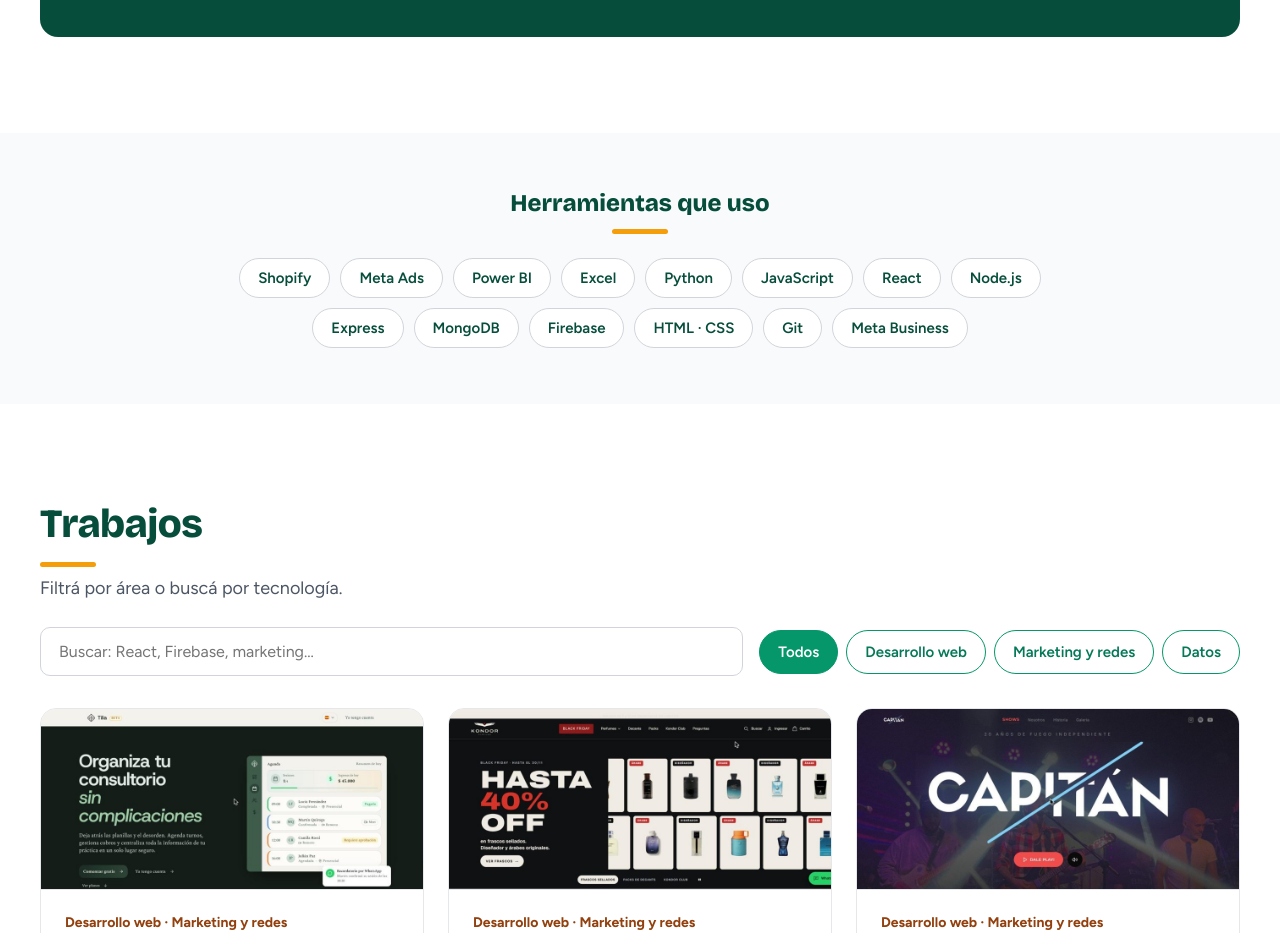
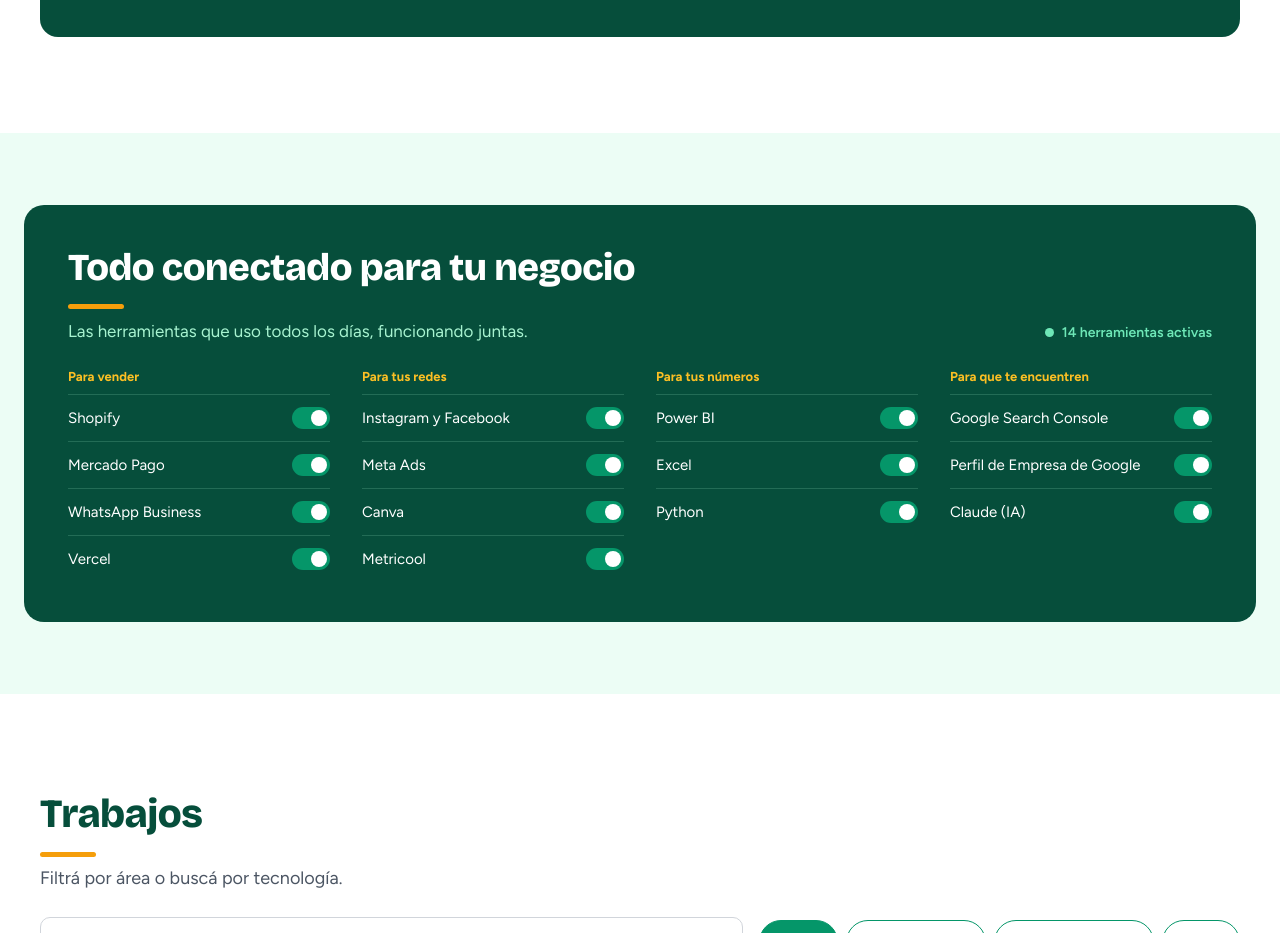
Before and after one commit to hernanarana/hernanarana.github.io, a plain HTML site: page index.html in a window 1280 px wide. Shown: the part 1424-2357 px from the top of the page. Drawn offline with nearby package versions, Linux system fonts and the light colour scheme.

Commit message:
Herramientas: tablero de control con 14 herramientas
Co-Authored-By: Claude Opus 5.5 <noreply@anthropic.com>
Claude-Session: https://claude.ai/code/session_011ap16pK2TGjALhM9JLdG3v

```diff
--- a/index.html
+++ b/index.html
@@ -105,7 +105,11 @@ a:focus-visible,button:focus-visible,summary:focus-visible{outline:3px solid #f5
 .ls-front{box-shadow:0 0 0 3px #f59e0b,0 22px 40px -14px rgba(6,78,59,.5)}
 .ls-new{float:right;font-style:normal;font-weight:700;font-size:12px;color:#92400e;background:#fef3c7;padding:2px 8px;border-radius:5px}
 .ls-h2::after{content:'';display:block;width:56px;height:5px;border-radius:3px;background:#f59e0b;margin-top:14px}
-.ls-tools .ls-h2::after{margin:12px auto 0}
+.ls-sw{display:flex;align-items:center;justify-content:space-between;gap:12px;padding:12px 0;border-top:1px solid rgba(167,243,208,.18);font-size:15px;color:#fff}
+.ls-sw i{width:38px;height:22px;border-radius:11px;background:#059669;position:relative;flex-shrink:0}
+.ls-sw i::after{content:'';position:absolute;right:3px;top:3px;width:16px;height:16px;border-radius:8px;background:#fff}
+@media (max-width:980px){.ls-sw-grid{grid-template-columns:repeat(2,minmax(0,1fr))!important}}
+@media (max-width:560px){.ls-sw-grid{grid-template-columns:1fr!important}.ls-panel{padding:28px 22px!important}}
 </style>
 
 </head>
@@ -194,13 +198,20 @@ a:focus-visible,button:focus-visible,summary:focus-visible{outline:3px solid #f5
 </div>
 </section>
 
-<section class="ls-sec ls-tools" style="background: #f9fafb; padding: 56px 24px">
-<div style="max-width: 1200px; margin: 0 auto; display: flex; flex-direction: column; align-items: center; gap: 24px">
-<h2 class="ls-h2" style="font-family: 'Bricolage Grotesque', sans-serif; font-weight: 700; font-size: 24px; margin: 0; color: #064e3b">Herramientas que uso</h2>
-<div style="display: flex; flex-wrap: wrap; justify-content: center; gap: 10px; max-width: 900px">
-<template data-for="techLoop" data-as="x">
-<span style="background: #ffffff; border: 1px solid #d1d5db; border-radius: 999px; padding: 10px 18px; font-weight: 600; font-size: 15px; color: #064e3b">{{x.n}}</span>
-</template>
+<section class="ls-sec" style="background: #ecfdf5; padding: 72px 24px">
+<div class="ls-panel" style="max-width: 1200px; margin: 0 auto; background: #064e3b; border-radius: 20px; padding: 40px 44px; display: flex; flex-direction: column; gap: 28px">
+<div style="display: flex; flex-wrap: wrap; align-items: flex-end; justify-content: space-between; gap: 16px 24px">
+<div>
+<h2 class="ls-h2" style="font-family: 'Bricolage Grotesque', sans-serif; font-weight: 800; font-size: 38px; letter-spacing: -0.5px; margin: 0; color: #ffffff">Todo conectado para tu negocio</h2>
+<p style="margin: 12px 0 0; font-size: 17px; color: #a7f3d0">Las herramientas que uso todos los días, funcionando juntas.</p>
+</div>
+<span style="display: flex; align-items: center; gap: 8px; font-size: 14px; font-weight: 600; color: #6ee7b7"><span aria-hidden="true" style="width: 9px; height: 9px; border-radius: 5px; background: #6ee7b7"></span>14 herramientas activas</span>
+</div>
+<div class="ls-sw-grid" style="display: grid; grid-template-columns: repeat(4, minmax(0, 1fr)); gap: 32px">
+<div><p style="margin: 0 0 10px; font-size: 13px; font-weight: 700; color: #fbbf24">Para vender</p><ul style="margin: 0; padding: 0; list-style: none"><li class="ls-sw"><span>Shopify</span><i aria-hidden="true"></i></li><li class="ls-sw"><span>Mercado Pago</span><i aria-hidden="true"></i></li><li class="ls-sw"><span>WhatsApp Business</span><i aria-hidden="true"></i></li><li class="ls-sw"><span>Vercel</span><i aria-hidden="true"></i></li></ul></div>
+<div><p style="margin: 0 0 10px; font-size: 13px; font-weight: 700; color: #fbbf24">Para tus redes</p><ul style="margin: 0; padding: 0; list-style: none"><li class="ls-sw"><span>Instagram y Facebook</span><i aria-hidden="true"></i></li><li class="ls-sw"><span>Meta Ads</span><i aria-hidden="true"></i></li><li class="ls-sw"><span>Canva</span><i aria-hidden="true"></i></li><li class="ls-sw"><span>Metricool</span><i aria-hidden="true"></i></li></ul></div>
+<div><p style="margin: 0 0 10px; font-size: 13px; font-weight: 700; color: #fbbf24">Para tus números</p><ul style="margin: 0; padding: 0; list-style: none"><li class="ls-sw"><span>Power BI</span><i aria-hidden="true"></i></li><li class="ls-sw"><span>Excel</span><i aria-hidden="true"></i></li><li class="ls-sw"><span>Python</span><i aria-hidden="true"></i></li></ul></div>
+<div><p style="margin: 0 0 10px; font-size: 13px; font-weight: 700; color: #fbbf24">Para que te encuentren</p><ul style="margin: 0; padding: 0; list-style: none"><li class="ls-sw"><span>Google Search Console</span><i aria-hidden="true"></i></li><li class="ls-sw"><span>Perfil de Empresa de Google</span><i aria-hidden="true"></i></li><li class="ls-sw"><span>Claude (IA)</span><i aria-hidden="true"></i></li></ul></div>
 </div>
 </div>
 </section>
```
